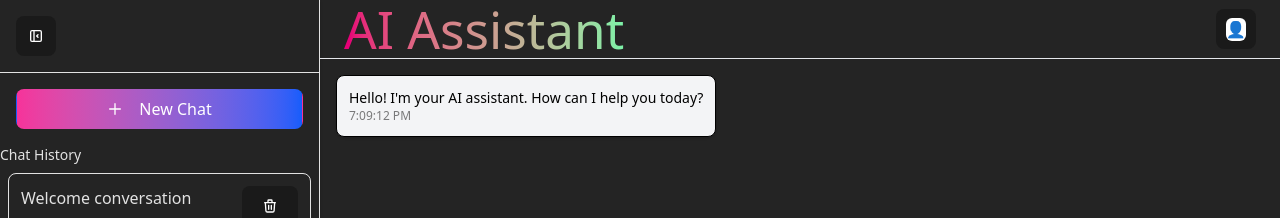
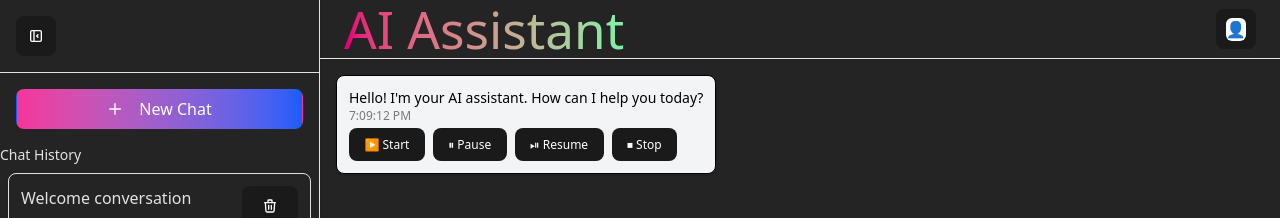
Before and after one commit to Bharat8327/NLP_CHAT_BOT, a React (Vite) app in the folder client/: page / in a window 1280 px wide. Shown: the top 218 px of the page. Built offline with nearby package versions, Linux system fonts and the light colour scheme; no server answers; the HTML template or start-up script is replaced by a standard one.

Commit message:
implement voice throw can read particular message

```diff
--- a/client/src/components/ChatInterface.jsx
+++ b/client/src/components/ChatInterface.jsx
@@ -6,6 +6,44 @@ import FilePreview from './FilePreview.jsx';
 import ChatWithVoice from './ChatVoices.jsx';
 
 const socket = io(import.meta.env.VITE_BACKEND_URL);
+
+// 🔊 SpeechControls Component
+function SpeechControls({ text }) {
+  const [utterance, setUtterance] = useState(null);
+  const [isSpeaking, setIsSpeaking] = useState(false);
+
+  const startSpeaking = () => {
+    window.speechSynthesis.cancel(); // stop any ongoing speech
+    const u = new SpeechSynthesisUtterance(text);
+    setUtterance(u);
+    window.speechSynthesis.speak(u);
+    setIsSpeaking(true);
+  };
+
+  const pauseSpeaking = () => {
+    window.speechSynthesis.pause();
+    setIsSpeaking(false);
+  };
+
+  const resumeSpeaking = () => {
+    window.speechSynthesis.resume();
+    setIsSpeaking(true);
+  };
+
+  const stopSpeaking = () => {
+    window.speechSynthesis.cancel();
+    setIsSpeaking(false);
+  };
+
+  return (
+    <div className="flex gap-2 mt-1 text-xs text-white">
+      <button onClick={startSpeaking}>▶️ Start</button>
+      <button onClick={pauseSpeaking}>⏸ Pause</button>
+      <button onClick={resumeSpeaking}>⏯ Resume</button>
+      <button onClick={stopSpeaking}>⏹ Stop</button>
+    </div>
+  );
+}
 
 export default function ChatInterface({ currentChatId, onChatChange }) {
   const [messages, setMessages] = useState([]);
@@ -183,6 +221,9 @@ export default function ChatInterface({ currentChatId, onChatChange }) {
             >
               <p className="text-sm whitespace-pre-wrap">{m.content}</p>
               <p className="text-xs opacity-50">{m.timestamp}</p>
+
+              {/* 🔊 Add speech controls for bot messages */}
+              {m.type.includes('bot') && <SpeechControls text={m.content} />}
             </CustomCard>
           </div>
         ))}
```
Also changed, not shown: 1 other file (tests, documents, lock files or other folders).
